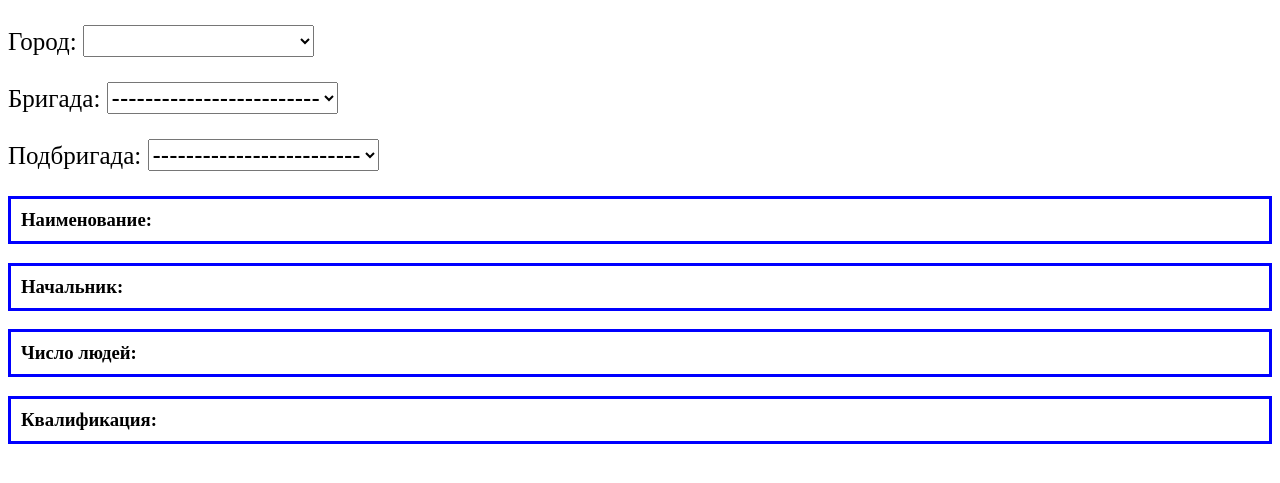
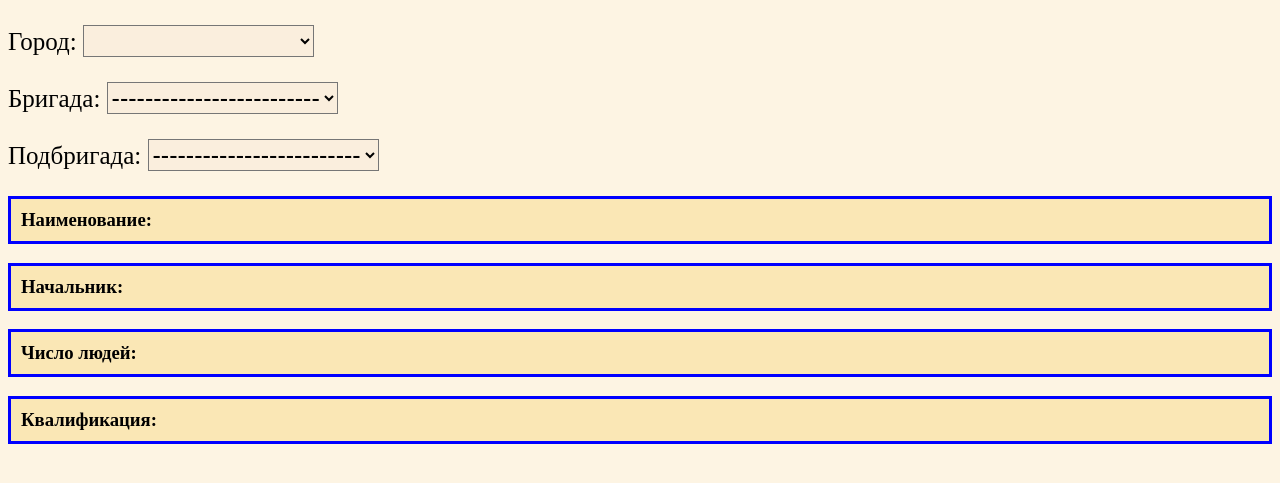
Before and after one commit to AKafer/Test-task-Brigada, a Django app: page / in a window 1280 px wide. Shown: the top 483 px of the page. Run offline with Django 3.2, Linux system fonts and the light colour scheme; data that the repository does not hold is empty.

```diff
--- a/brigada/templates/index.html
+++ b/brigada/templates/index.html
@@ -2,6 +2,24 @@
 <html lang="ru">
 
 <head>
+    <title>Бригада</title>
+    <style>
+    body {
+      background-color: #FDF4E3;
+    }
+    .ramka {
+      border: 3px solid blue;
+      padding: 10px;
+      background-color: #FAE7B5;
+    }
+    .name_sel {
+      font-size: 25px
+    }
+    .sel {
+      font-size: 25px;
+      background-color: #FAEEDD;
+    }
+  </style>
     <script src="https://ajax.googleapis.com/ajax/libs/jquery/3.6.1/jquery.min.js"></script>
 </head>
 
@@ -133,23 +151,23 @@ $(document).ready(function() {
     });
 });
 </script>
-    <p style="font-size: 25px;"> Город:
-        <select id="sel1" style="font-size: 25px;">
+    <p class="name_sel"> Город:
+        <select id="sel1" class="sel">
         </select>
     </p>
-    <p style="font-size: 25px;"> Бригада:
-        <select id="sel2" style="font-size: 25px;">
+    <p class="name_sel"> Бригада:
+        <select id="sel2" class="sel">
         </select>
     </p>
-    <p style="font-size: 25px;"> Подбригада:
-        <select id="sel3" style="font-size: 25px;">
+    <p class="name_sel"> Подбригада:
+        <select id="sel3" class="sel">
         </select>
     </p>
     <p>
-    <h3 style="border: 3px solid blue; padding: 10px";>Наименование: <span id="name"></span></h3>
-    <h3 style="border: 3px solid blue; padding: 10px";>Начальник: <span id="head"></span></h3>
-    <h3 style="border: 3px solid blue; padding: 10px";>Число людей: <span id="amount_people"></span></h3>
-    <h3 style="border: 3px solid blue; padding: 10px";>Квалификация: <span id="qualification"></span></h3>
+    <h3 class="ramka">Наименование: <span id="name"></span></h3>
+    <h3 class="ramka">Начальник: <span id="head"></span></h3>
+    <h3 class="ramka";>Число людей: <span id="amount_people"></span></h3>
+    <h3 class="ramka">Квалификация: <span id="qualification"></span></h3>
     </p>
 </script>
 </body>
```
